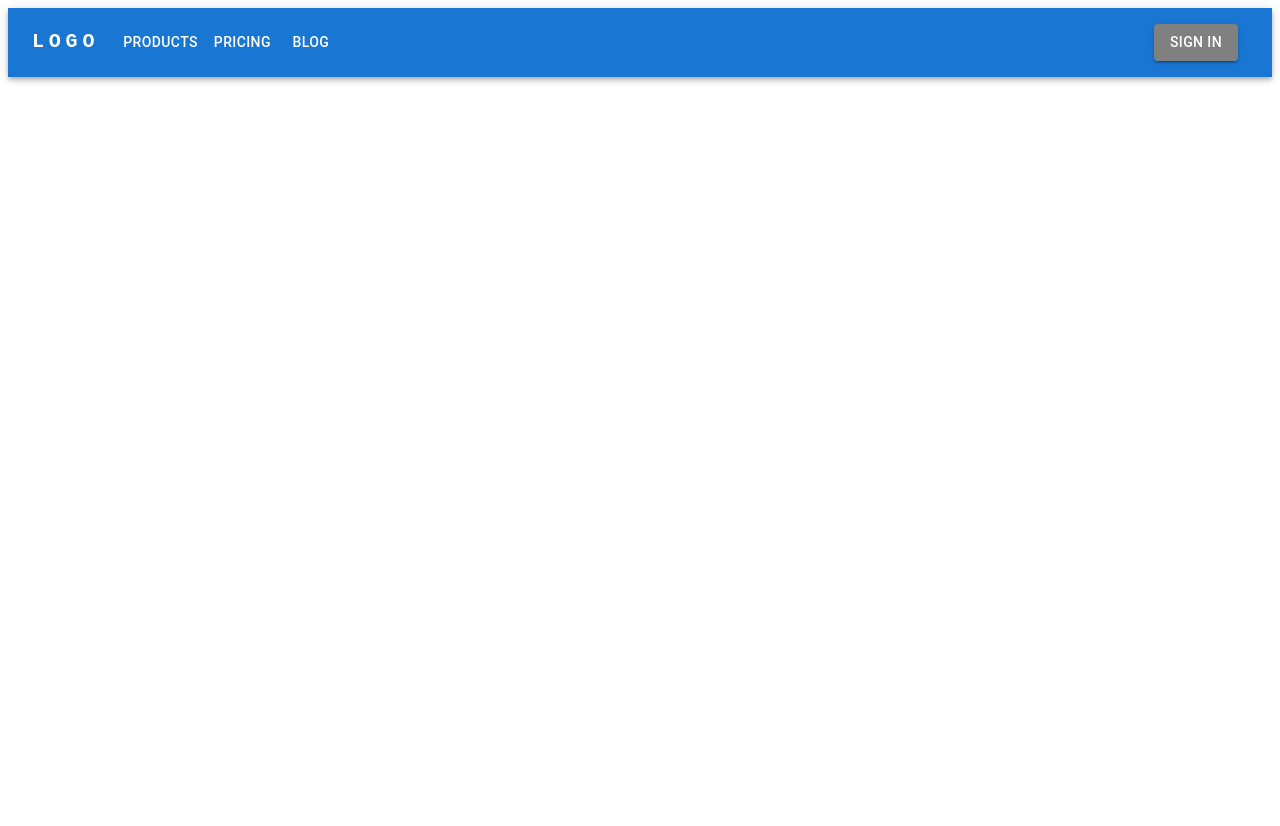
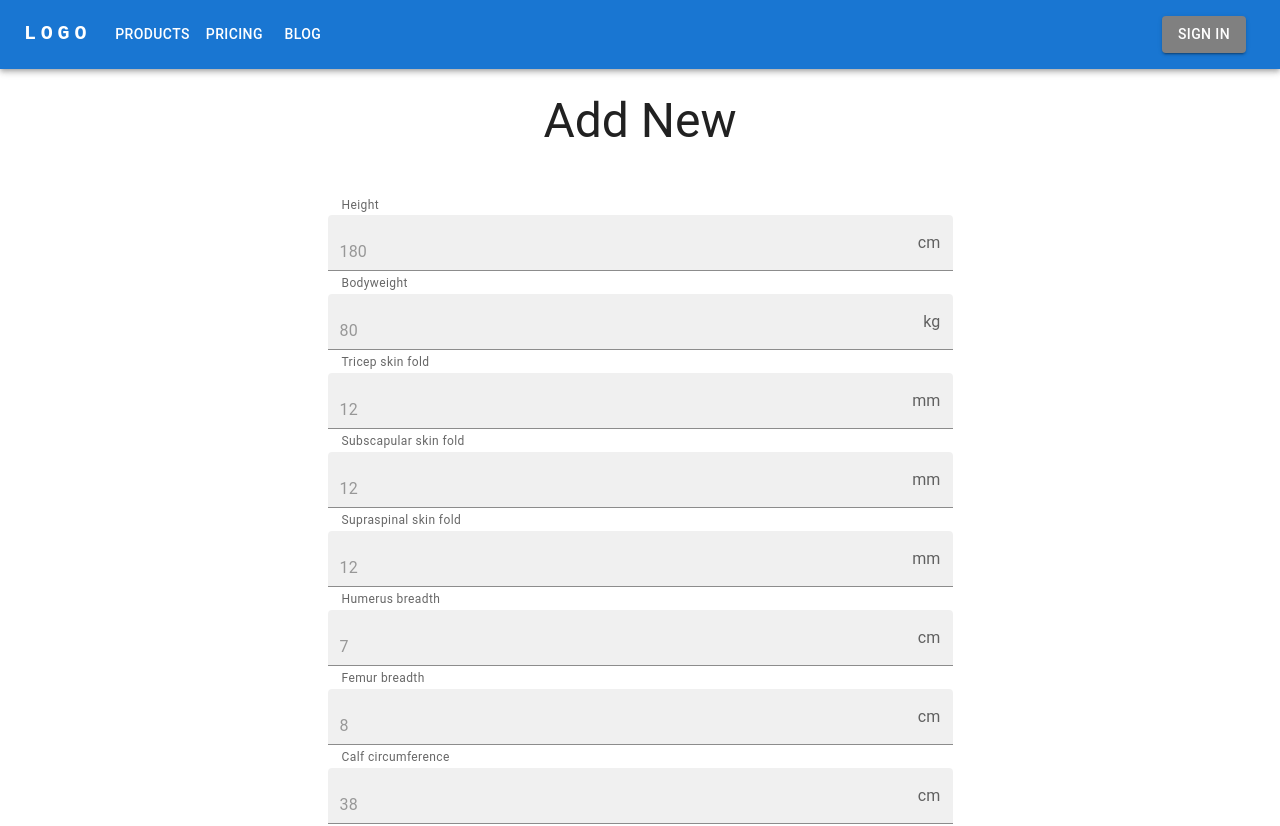
Before and after one commit to walter-clayton/afitpilot-somatotype, a React (Create React App) app in the folder client/: page /Add in a window 1280 px wide. Shown: the top 826 px of the page. Before the commit the page ends 800 px from the top, so only its background shows below. Built offline with nearby package versions, Linux system fonts and the light colour scheme.

Commit message:
change addnew to add

```diff
--- a/client/src/App.tsx
+++ b/client/src/App.tsx
@@ -11,7 +11,7 @@ import { Snackbar } from "@mui/material";
 import Resetpass from "./components/Resetpass";
 import Forget from "./components/Forget";
 import Dashboard from "./components/Dashboard";
-import Addnewpage from "./components/Addnewpage";
+import Add from "./components/Add";
 
 export interface ISomatotype {
   endomorphy?: number | undefined;
@@ -81,7 +81,7 @@ function App() {
         />
         <Route path="/Forget" element={<Forget />} />
         <Route path="/Resetpass" element={<Resetpass />} />
-        <Route path="/Addnewpage" element={<Addnewpage  setData={setData} />} />
+        <Route path="/Add" element={<Add setData={setData} />} />
         <Route
           path="/Profile"
           element={
--- a/client/src/components/Addnewpage.tsx
+++ b/client/src/components/Add.tsx
@@ -17,7 +17,7 @@ const theme = createTheme();
 interface ILanding {
     setData: (data: IData) => void
 }
-const Addnewpage: FC<ILanding> = (props) => {
+const Add: FC<ILanding> = (props) => {
     const [showResults, setShowResults] = useState(false);
     const navigate = useNavigate();
 
@@ -298,4 +298,4 @@ const Addnewpage: FC<ILanding> = (props) => {
     )
 }
 
-export default Addnewpage
+export default Add
--- a/client/src/components/Dashboard.tsx
+++ b/client/src/components/Dashboard.tsx
@@ -63,7 +63,7 @@ const Dashboard = () => {
                     variant="contained"
                     onClick={() => {
                         handleAddNewClick();
-                        navigate("/Addnewpage");
+                        navigate("/Add");
                       }}
                 >
                     Add new
```
